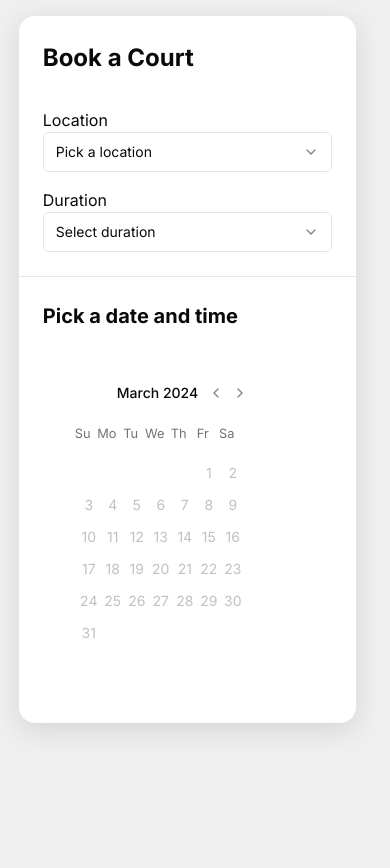
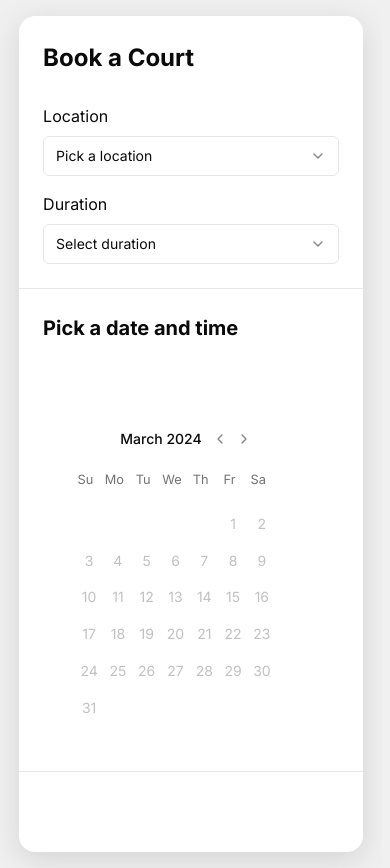
Before and after one commit to jurawrssic/tennis-court-booking, a Next.js app: page / in a window 390 px wide. Before the commit the page ends 844 px from the top, so only its background shows below. Built offline with nearby package versions, Linux system fonts and the light colour scheme.

Commit message:
fix: responsiveness

```diff
--- a/components/mine/AvailableTimeSlots.tsx
+++ b/components/mine/AvailableTimeSlots.tsx
@@ -33,7 +33,7 @@ const AvailableTimeSlots = () => {
   return (
     <section className="available-time-slots">
       <Dialog open={openDialog} onOpenChange={handleDialog}>
-        {selectedDay && `${displaySelectedDay(selectedDay)}`}
+        <p>{selectedDay && `${displaySelectedDay(selectedDay)}`}</p>
 
         {selectedDay && !availableTimeSlots.length && (
           <p>No available time slots</p>
--- a/components/mine/ConfirmationDialog.tsx
+++ b/components/mine/ConfirmationDialog.tsx
@@ -51,9 +51,11 @@ const ConfirmationDialog = ({
     return (
       <>
         <DialogHeader>
-          <DialogTitle>Please confirm your reservation.</DialogTitle>
+          <DialogTitle className="text-center">
+            Please confirm your reservation.
+          </DialogTitle>
         </DialogHeader>
-        <DialogDescription>
+        <DialogDescription className="text-center">
           Review your reservation details:
           <br />
           {`Date: ${displaySelectedDay(selectedDay)}`}
@@ -68,12 +70,18 @@ const ConfirmationDialog = ({
         </DialogDescription>
         <DialogFooter>
           <DialogClose asChild>
-            <Button type="button" variant="secondary">
+            <Button type="button" variant="secondary" className="cancel-button">
               Cancel
             </Button>
           </DialogClose>
 
-          <Button type="button" variant="default" onClick={handleConfirmation}>
+          <Button
+            className="accent-button"
+            type="button"
+            variant="default"
+            onClick={handleConfirmation}
+            disabled={confirmedReservation}
+          >
             Confirm
           </Button>
         </DialogFooter>
@@ -89,12 +97,14 @@ const ConfirmationDialog = ({
         </DialogHeader>
         <DialogDescription>
           <span>
-            You'll receive an email shortly with your reservation details.
+            You will receive an email shortly with your reservation details.
           </span>
         </DialogDescription>
         <DialogFooter>
           <DialogClose asChild>
-            <Button>Close</Button>
+            <Button type="button" variant="secondary" className="cancel-button">
+              Close
+            </Button>
           </DialogClose>
         </DialogFooter>
       </>
--- a/styles/daypicker.css
+++ b/styles/daypicker.css
@@ -1,25 +1,37 @@
 .daypicker-area {
   display: flex;
   flex-direction: column;
+  row-gap: 1rem;
   padding: 2rem;
 
   h2 {
     font-size: 1.25rem;
     font-weight: 700;
+    height: 3rem;
   }
 
   &__calendar {
     margin: 0;
+    padding: 0;
 
     .rdp-caption_start div {
       display: flex;
       justify-content: space-between;
     }
 
+    div div div.pt-1.items-center {
+      padding: 0;
+
+      div {
+        font-size: 1rem;
+        font-weight: 400;
+      }
+    }
+
     table th,
     table td {
-      height: 3rem;
-      width: 3rem;
+      height: 3.5rem;
+      width: 3.5rem;
       margin: 0 0.3rem;
       border-radius: 100%;
 
@@ -78,8 +90,8 @@
     .rdp {
       table th,
       table td {
-        height: 1.5rem;
-        width: 1.5rem;
+        height: 1.8rem;
+        width: 1.8rem;
       }
     }
   }
@@ -94,21 +106,27 @@
     .rdp {
       table th,
       table td {
-        height: 2rem;
-        width: 2rem;
+        height: 2.75rem;
+        width: 2.75rem;
       }
     }
   }
 }
 
-@media (min-width: 761px) and (max-width: 1024px) {
+@media (min-width: 761px) and (max-width: 1100px) {
   .daypicker-area {
     grid-area: date;
     padding-bottom: 0;
-  }
 
-  .rdp {
-    margin: 0;
-    padding: 0;
+    .rdp {
+      margin: 0;
+      padding: 0;
+
+      table th,
+      table td {
+        height: 2.75rem;
+        width: 2.75rem;
+      }
+    }
   }
 }
--- a/styles/globals.css
+++ b/styles/globals.css
@@ -91,15 +91,21 @@ html body {
 
 .container {
   display: grid;
-  grid-template-columns: 0.65fr 1fr 0.5fr;
+  grid-template-columns: 0.65fr 1fr 0.65fr;
+  grid-template-rows: calc(100vh - 8rem);
   width: 90%;
-
+  max-height: calc(100vh - 8rem);
+  overflow-y: hidden;
   margin: 4rem auto;
   padding: 0;
-
   border-radius: 1rem;
   box-shadow: rgba(100, 100, 111, 0.2) 0px 7px 29px 0px;
   background-color: #ffffff;
+
+  &__right-side {
+    display: grid;
+    grid-template-columns: repeat(2, 1fr);
+  }
 }
 
 .select-area {
@@ -114,17 +120,28 @@ html body {
     font-size: 1.5rem;
     font-weight: 700;
     margin-bottom: 1rem;
+    height: 2rem;
+  }
+
+  button {
+    margin-top: 0.5rem;
   }
 }
 
 .available-time-slots {
-  display: flex;
-  flex-direction: column;
+  display: grid;
+  grid-auto-rows: min-content;
+  padding: 2rem;
+  row-gap: 0.8rem;
+  max-height: 100%;
+  overflow-y: auto;
 
-  align-items: center;
-
-  padding: 2rem 2rem 2rem 0;
-  row-gap: 0.8rem;
+  p:first-child {
+    display: flex;
+    align-items: center;
+    height: 2rem;
+    margin-top: 62px;
+  }
 
   button {
     display: inline-block;
@@ -165,11 +182,30 @@ html body {
   }
 }
 
+button.accent-button {
+  background-color: #aeb854;
+  font-weight: 700;
+  color: white;
+
+  &:hover {
+    background-color: #d7e367;
+  }
+}
+
+button.cancel-button {
+  color: hsl(var(--muted-foreground));
+
+  &:hover {
+    background-color: #eef2c0;
+  }
+}
+
 @media (max-width: 760px) {
   .container {
     display: flex;
     flex-direction: column;
     margin: 1rem auto;
+    max-height: unset;
   }
 
   .select-area {
@@ -179,31 +215,68 @@ html body {
   }
 
   .available-time-slots {
-    padding: 0 2rem 2rem;
+    max-height: 300px;
+    padding: 1rem 2rem 2rem;
+    border-top: 1px solid #e5e7eb;
 
     button {
       width: 100%;
     }
+
+    p:first-child {
+      display: grid;
+      text-align: center;
+      margin-top: 0;
+    }
   }
 }
 
-@media (min-width: 760px) and (max-width: 1024px) {
+@media (min-width: 760px) and (max-width: 1100px) {
   .container {
     display: grid;
     grid-template-columns: repeat(2, 1fr);
-    grid-auto-columns: min-content;
+    grid-template-rows: 0.5fr;
     grid-template-areas:
-      'select date'
-      'select time';
+      'select time'
+      'date time';
+
+    &__right-side {
+      display: flex;
+      flex-direction: column;
+      overflow-y: scroll;
+    }
   }
 
   .select-area {
+    height: 100%;
     grid-area: select;
+  }
+
+  .daypicker-area {
+    border-right: 1px solid #e5e7eb;
   }
 
   .available-time-slots {
     grid-area: time;
-    padding-top: 0;
     padding-left: 2rem;
+
+    p:first-child {
+      margin-top: 0;
+    }
   }
 }
+
+::-webkit-scrollbar-track {
+  border: 5px solid white;
+  background-color: white;
+}
+
+::-webkit-scrollbar {
+  width: 8px;
+  background-color: #dfe6e9;
+}
+
+::-webkit-scrollbar-thumb {
+  background-color: #eef2c0;
+  border-radius: 1rem;
+}
```
